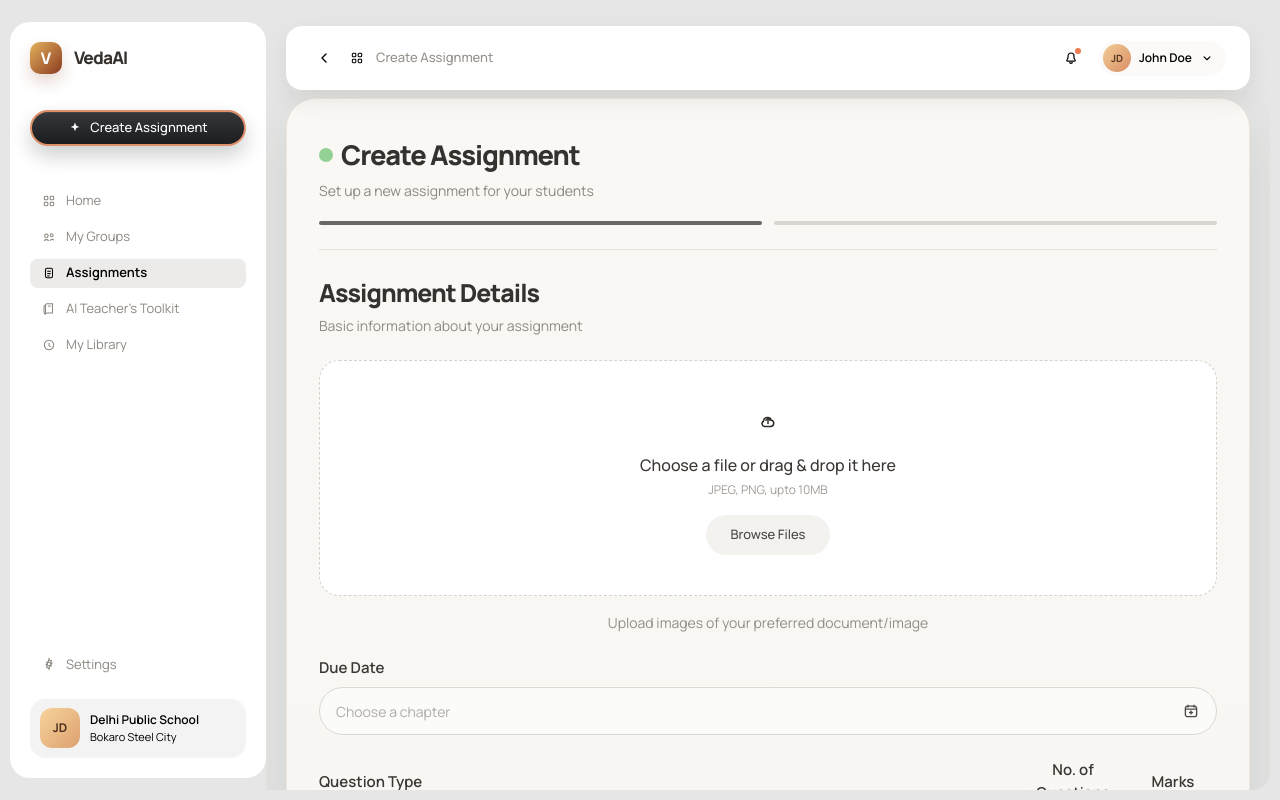
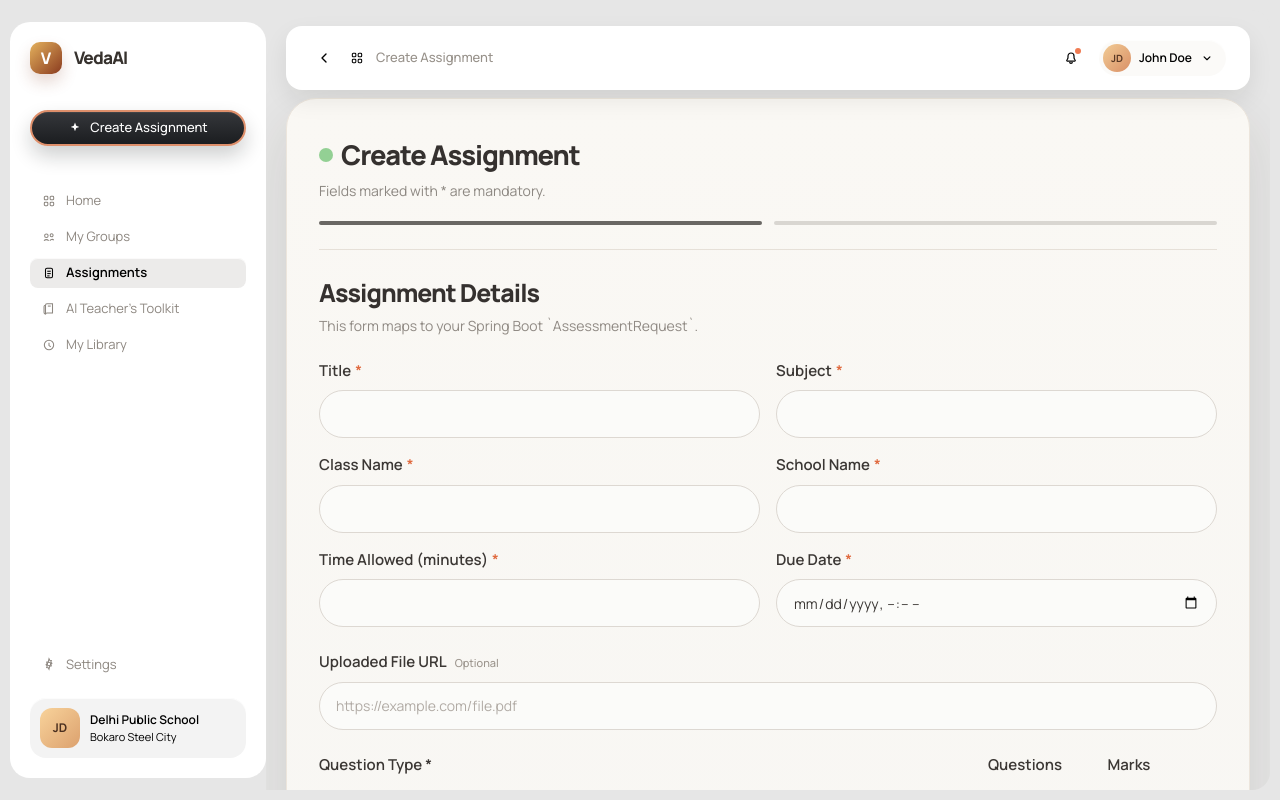
Before and after one commit to sagarboyal/ai-assessment-creator, a React (Vite) app in the folder frontend/: page / in a window 1280 px wide. Both pictures are taken after a click on the button "Create Assignment". Built offline with nearby package versions, Linux system fonts and the light colour scheme.

Commit message:
feat: add form field for assignment page

```diff
--- a/frontend/src/components/assignments/CreateAssignmentPage.tsx
+++ b/frontend/src/components/assignments/CreateAssignmentPage.tsx
@@ -1,27 +1,166 @@
+import { useState, type ChangeEvent, type FormEvent, type HTMLInputTypeAttribute } from "react";
 import { ChevronDownIcon, PlusIcon } from "../icons";
+import { api } from "../../lib/api";
 
 type CreateAssignmentPageProps = {
   onBack?: () => void;
 };
 
-const questionRows = [
-  { label: "Multiple Choice Questions", count: 4, marks: 1 },
-  { label: "Short Questions", count: 3, marks: 2 },
-  { label: "Diagram/Graph-Based Questions", count: 5, marks: 5 },
-  { label: "Numerical Problems", count: 5, marks: 5 },
+type QuestionTypeOption =
+  | "MULTIPLE_CHOICE"
+  | "SHORT_ANSWER"
+  | "LONG_ANSWER"
+  | "TRUE_FALSE"
+  | "NUMERICAL"
+  | "DIAGRAM_GRAPH";
+
+type QuestionTypeRow = {
+  id: number;
+  marks: number;
+  questionCount: number;
+  type: QuestionTypeOption;
+};
+
+type AssessmentFormState = {
+  additionalInstructions: string;
+  className: string;
+  dueDate: string;
+  schoolName: string;
+  subject: string;
+  timeAllowed: string;
+  title: string;
+  uploadedFileUrl: string;
+};
+
+const questionTypeOptions: Array<{ label: string; value: QuestionTypeOption }> = [
+  { label: "Multiple Choice", value: "MULTIPLE_CHOICE" },
+  { label: "Short Answer", value: "SHORT_ANSWER" },
+  { label: "Long Answer", value: "LONG_ANSWER" },
+  { label: "True / False", value: "TRUE_FALSE" },
+  { label: "Numerical", value: "NUMERICAL" },
+  { label: "Diagram / Graph", value: "DIAGRAM_GRAPH" },
 ];
 
+const initialFormState: AssessmentFormState = {
+  additionalInstructions: "",
+  className: "",
+  dueDate: "",
+  schoolName: "",
+  subject: "",
+  timeAllowed: "",
+  title: "",
+  uploadedFileUrl: "",
+};
+
+const createQuestionTypeRow = (id: number): QuestionTypeRow => ({
+  id,
+  marks: 1,
+  questionCount: 1,
+  type: "MULTIPLE_CHOICE",
+});
+
 export function CreateAssignmentPage({ onBack }: CreateAssignmentPageProps) {
-  const totalQuestions = questionRows.reduce((sum, row) => sum + row.count, 0);
-  const totalMarks = questionRows.reduce(
-    (sum, row) => sum + row.count * row.marks,
-    0
+  const [form, setForm] = useState<AssessmentFormState>(initialFormState);
+  const [questionTypes, setQuestionTypes] = useState<QuestionTypeRow[]>([
+    createQuestionTypeRow(1),
+  ]);
+  const [isSubmitting, setIsSubmitting] = useState(false);
+  const [errorMessage, setErrorMessage] = useState<string | null>(null);
+  const [successMessage, setSuccessMessage] = useState<string | null>(null);
+
+  const totalQuestions = questionTypes.reduce(
+    (sum, row) => sum + row.questionCount,
+    0,
   );
+  const totalMarks = questionTypes.reduce(
+    (sum, row) => sum + row.questionCount * row.marks,
+    0,
+  );
+
+  const handleInputChange = (
+    event: ChangeEvent<HTMLInputElement | HTMLTextAreaElement>,
+  ) => {
+    const { name, value } = event.target;
+
+    setForm((currentForm) => ({
+      ...currentForm,
+      [name]: value,
+    }));
+  };
+
+  const handleQuestionTypeChange = <K extends keyof QuestionTypeRow>(
+    id: number,
+    key: K,
+    value: QuestionTypeRow[K],
+  ) => {
+    setQuestionTypes((currentRows) =>
+      currentRows.map((row) => (row.id === id ? { ...row, [key]: value } : row)),
+    );
+  };
+
+  const addQuestionType = () => {
+    setQuestionTypes((currentRows) => [
+      ...currentRows,
+      createQuestionTypeRow(Date.now()),
+    ]);
+  };
+
+  const removeQuestionType = (id: number) => {
+    setQuestionTypes((currentRows) =>
+      currentRows.length === 1
+        ? currentRows
+        : currentRows.filter((row) => row.id !== id),
+    );
+  };
+
+  const handleSubmit = async (event: FormEvent<HTMLFormElement>) => {
+    event.preventDefault();
+    setErrorMessage(null);
+    setSuccessMessage(null);
+
+    if (questionTypes.length === 0) {
+      setErrorMessage("At least one question type is required.");
+      return;
+    }
+
+    try {
+      setIsSubmitting(true);
+
+      const payload = {
+        title: form.title.trim(),
+        subject: form.subject.trim(),
+        className: form.className.trim(),
+        schoolName: form.schoolName.trim(),
+        timeAllowed: Number(form.timeAllowed),
+        dueDate: form.dueDate,
+        questionTypes: questionTypes.map((row) => ({
+          marks: row.marks,
+          questionCount: row.questionCount,
+          type: row.type,
+        })),
+        additionalInstructions: form.additionalInstructions.trim() || null,
+        uploadedFileUrl: form.uploadedFileUrl.trim() || null,
+      };
+
+      await api.post("/assessments", payload);
+
+      setSuccessMessage("Assignment created successfully.");
+      setForm(initialFormState);
+      setQuestionTypes([createQuestionTypeRow(1)]);
+    } catch (error) {
+      setErrorMessage("Failed to create assignment. Check the API endpoint and payload shape.");
+    } finally {
+      setIsSubmitting(false);
+    }
+  };
 
   return (
     <div className="bg-[#e6e6e6] px-3 pb-4 pt-2 sm:px-8 sm:pb-6 sm:pt-3 xl:px-5 xl:pt-4 2xl:px-8 2xl:pb-8">
       <div className="mx-auto flex w-full max-w-[1120px] flex-col xl:max-w-[1240px]">
-        <section className="relative rounded-[26px] bg-[linear-gradient(180deg,#faf8f4_0%,#f7f6f3_100%)] px-4 py-5 shadow-[0_20px_50px_rgba(53,41,28,0.1)] sm:px-6 sm:py-7 md:-mt-2 md:rounded-[30px] md:border md:border-[#ece5dc] md:pt-8 md:shadow-[0_24px_60px_rgba(53,41,28,0.12)] xl:px-8 xl:py-8 xl:pt-9 2xl:px-10">
+        <form
+          onSubmit={handleSubmit}
+          className="relative rounded-[26px] bg-[linear-gradient(180deg,#faf8f4_0%,#f7f6f3_100%)] px-4 py-5 shadow-[0_20px_50px_rgba(53,41,28,0.1)] sm:px-6 sm:py-7 md:-mt-2 md:rounded-[30px] md:border md:border-[#ece5dc] md:pt-8 md:shadow-[0_24px_60px_rgba(53,41,28,0.12)] xl:px-8 xl:py-8 xl:pt-9 2xl:px-10"
+        >
           <header className="border-b border-[#e6e0d8] pb-5 sm:pb-6">
             <div className="flex items-center gap-2">
               <span className="h-3.5 w-3.5 rounded-full bg-[#93d094]" />
@@ -30,7 +169,7 @@ export function CreateAssignmentPage({ onBack }: CreateAssignmentPageProps) {
               </h1>
             </div>
             <p className="mt-1 text-[12px] text-[#8d8882] sm:text-[14px]">
-              Set up a new assignment for your students
+              Fields marked with * are mandatory.
             </p>
 
             <div className="mt-4 grid grid-cols-[1fr_1fr] gap-2 sm:mt-5 sm:gap-3">
@@ -44,55 +183,102 @@ export function CreateAssignmentPage({ onBack }: CreateAssignmentPageProps) {
               Assignment Details
             </h2>
             <p className="mt-1 text-[12px] text-[#908a84] sm:text-[14px]">
-              Basic information about your assignment
+              This form maps to your Spring Boot `AssessmentRequest`.
             </p>
           </div>
 
-          <div className="mt-5 rounded-[20px] border border-dashed border-[#d6d1cb] bg-white px-4 py-8 text-center sm:mt-6 sm:px-6 sm:py-10">
-            <div className="mx-auto mb-3 grid h-10 w-10 place-items-center rounded-full text-[#2f2b28]">
-              <UploadCloudIcon />
+          <div className="mt-6 grid gap-4 md:grid-cols-2">
+            <InputField
+              label="Title"
+              name="title"
+              onChange={handleInputChange}
+              required
+              value={form.title}
+            />
+            <InputField
+              label="Subject"
+              name="subject"
+              onChange={handleInputChange}
+              required
+              value={form.subject}
+            />
+            <InputField
+              label="Class Name"
+              name="className"
+              onChange={handleInputChange}
+              required
+              value={form.className}
+            />
+            <InputField
+              label="School Name"
+              name="schoolName"
+              onChange={handleInputChange}
+              required
+              value={form.schoolName}
+            />
+            <InputField
+              label="Time Allowed (minutes)"
+              min="1"
+              name="timeAllowed"
+              onChange={handleInputChange}
+              required
+              type="number"
+              value={form.timeAllowed}
+            />
+            <InputField
+              label="Due Date"
+              name="dueDate"
+              onChange={handleInputChange}
+              required
+              type="datetime-local"
+              value={form.dueDate}
+            />
           </div>
-            <p className="text-[14px] font-medium text-[#3c3734] sm:text-[16px]">
-              Choose a file or drag & drop it here
-            </p>
-            <p className="mt-1 text-[11px] text-[#a09a94] sm:text-[12px]">
-              JPEG, PNG, upto 10MB
-            </p>
-            <button className="mt-4 inline-flex h-10 items-center justify-center rounded-full bg-[#f3f2ef] px-6 text-[13px] font-medium text-[#4b4744]">
-              Browse Files
-            </button>
-          </div>
-
-          <p className="mt-3 text-center text-[12px] text-[#938d87] sm:mt-4 sm:text-[14px]">
-            Upload images of your preferred document/image
-          </p>
 
           <div className="mt-5 sm:mt-6">
             <label className="mb-2 block text-[13px] font-semibold text-[#3b3734] sm:text-[15px]">
-              Due Date
+              Uploaded File URL
+              <span className="ml-2 text-[11px] font-medium text-[#9b948c]">
+                Optional
+              </span>
             </label>
-            <div className="flex h-12 items-center justify-between rounded-full border border-[#ddd8d2] bg-[#fbfbf9] px-4 text-[13px] text-[#b1aba5] sm:text-[14px]">
-              <span>Choose a chapter</span>
-              <CalendarPlusIcon />
-            </div>
+            <input
+              name="uploadedFileUrl"
+              onChange={handleInputChange}
+              placeholder="https://example.com/file.pdf"
+              type="url"
+              value={form.uploadedFileUrl}
+              className="h-12 w-full rounded-full border border-[#ddd8d2] bg-[#fbfbf9] px-4 text-[13px] text-[#3b3734] outline-none transition placeholder:text-[#b1aba5] focus:border-[#b49f8c] sm:text-[14px]"
+            />
           </div>
 
           <div className="mt-5 sm:mt-6">
-            <div className="mb-3 grid grid-cols-[minmax(0,1fr)_auto_auto] items-center gap-3 text-[12px] font-semibold text-[#3b3734] sm:mb-4 sm:text-[15px]">
-              <span>Question Type</span>
-              <span className="w-[72px] text-center sm:w-[88px]">
-                No. of Questions
+            <div className="mb-3 grid grid-cols-[minmax(0,1fr)_auto_auto_auto] items-center gap-3 text-[12px] font-semibold text-[#3b3734] sm:mb-4 sm:text-[15px]">
+              <span>Question Type *</span>
+              <span className="w-[82px] text-center sm:w-[96px]">
+                Questions
               </span>
               <span className="w-[72px] text-center sm:w-[88px]">Marks</span>
+              <span className="w-8" />
             </div>
 
             <div className="space-y-3">
-              {questionRows.map((row) => (
-                <QuestionTypeRow key={row.label} {...row} />
+              {questionTypes.map((row) => (
+                <QuestionTypeEditor
+                  key={row.id}
+                  disableRemove={questionTypes.length === 1}
+                  row={row}
+                  onChange={handleQuestionTypeChange}
+                  onRemove={removeQuestionType}
+                />
               ))}
             </div>
 
-            <button className="mt-4 inline-flex items-center gap-2 text-[13px] font-semibold text-[#33302d] sm:text-[14px]">
+            <button
+              onClick={addQuestionType}
+              type="button"
+              className="mt-4 inline-flex items-center gap-2 text-[13px] font-semibold text-[#33302d] sm:text-[14px]"
+            >
               <span className="grid h-7 w-7 place-items-center rounded-full bg-[#2d2b29] text-white">
                 <PlusIcon className="h-3.5 w-3.5" />
               </span>
@@ -107,104 +293,187 @@ export function CreateAssignmentPage({ onBack }: CreateAssignmentPageProps) {
 
           <div className="mt-6 sm:mt-8">
             <label className="mb-2 block text-[13px] font-semibold text-[#3b3734] sm:text-[15px]">
-              Additional Information (For better output)
+                Additional Instructions
+              <span className="ml-2 text-[11px] font-medium text-[#9b948c]">
+                Optional extra prompt
+              </span>
             </label>
-            <div className="flex min-h-[104px] items-start justify-between rounded-[18px] border border-dashed border-[#e0dbd5] bg-white px-4 py-4 text-[12px] text-[#a09a94] sm:text-[13px]">
-              <span>
-                e.g Generate a question paper for 3 hour exam duration...
-              </span>
-              <span className="mt-auto grid h-8 w-8 place-items-center rounded-full bg-[#f5f4f1] text-[#47423f]">
+            <div className="rounded-[18px] border border-dashed border-[#e0dbd5] bg-white px-4 py-4">
+              <textarea
+                name="additionalInstructions"
+                onChange={handleInputChange}
+                placeholder="e.g. Generate a question paper for a 3 hour exam with moderate difficulty and step-based marking."
+                rows={5}
+                value={form.additionalInstructions}
+                className="w-full resize-none bg-transparent text-[13px] text-[#3b3734] outline-none placeholder:text-[#a09a94] sm:text-[14px]"
+              />
+              <div className="mt-3 flex justify-end">
+                <span className="grid h-8 w-8 place-items-center rounded-full bg-[#f5f4f1] text-[#47423f]">
                   <MicIcon />
                 </span>
               </div>
             </div>
-        </section>
+          </div>
+
+          {errorMessage ? (
+            <p className="mt-5 rounded-2xl border border-[#e8beb1] bg-[#fff3ef] px-4 py-3 text-[13px] text-[#9a4c39]">
+              {errorMessage}
+            </p>
+          ) : null}
+
+          {successMessage ? (
+            <p className="mt-5 rounded-2xl border border-[#cbe7cf] bg-[#eef9f0] px-4 py-3 text-[13px] text-[#31653c]">
+              {successMessage}
+            </p>
+          ) : null}
 
           <div className="mt-5 flex items-center justify-between px-1 pb-2 sm:mt-6">
             <button
               onClick={onBack}
+              type="button"
               className="inline-flex h-11 items-center gap-2 rounded-full bg-white px-6 text-[14px] font-medium text-[#3b3734] shadow-[0_12px_30px_rgba(51,43,34,0.08)]"
             >
               <BackArrowIcon />
               Previous
             </button>
 
-          <button className="inline-flex h-11 items-center gap-2 rounded-full bg-[linear-gradient(180deg,#2f3136_0%,#1a1b1d_100%)] px-7 text-[14px] font-medium text-white shadow-[0_12px_30px_rgba(21,22,24,0.18)]">
-            Next
+            <button
+              disabled={isSubmitting}
+              type="submit"
+              className="inline-flex h-11 items-center gap-2 rounded-full bg-[linear-gradient(180deg,#2f3136_0%,#1a1b1d_100%)] px-7 text-[14px] font-medium text-white shadow-[0_12px_30px_rgba(21,22,24,0.18)] disabled:cursor-not-allowed disabled:opacity-70"
+            >
+              {isSubmitting ? "Saving..." : "Create Assignment"}
               <ForwardArrowIcon />
             </button>
           </div>
+        </form>
       </div>
     </div>
   );
 }
 
-type QuestionTypeRowProps = {
-  count: number;
+type InputFieldProps = {
   label: string;
-  marks: number;
+  min?: string;
+  name: keyof AssessmentFormState;
+  onChange: (
+    event: ChangeEvent<HTMLInputElement | HTMLTextAreaElement>,
+  ) => void;
+  required?: boolean;
+  type?: HTMLInputTypeAttribute;
+  value: string;
 };
 
-function QuestionTypeRow({ count, label, marks }: QuestionTypeRowProps) {
+function InputField({
+  label,
+  min,
+  name,
+  onChange,
+  required = false,
+  type = "text",
+  value,
+}: InputFieldProps) {
   return (
-    <div className="grid grid-cols-[minmax(0,1fr)_auto_auto] items-center gap-3">
-      <div className="flex items-center gap-3">
-        <button className="flex h-11 min-w-0 flex-1 items-center justify-between rounded-full bg-white px-4 text-left text-[13px] text-[#3f3a37] shadow-[inset_0_1px_0_rgba(255,255,255,0.9)] sm:text-[14px]">
-          <span className="truncate">{label}</span>
-          <ChevronDownIcon className="h-4 w-4 flex-none text-[#827c76]" />
-        </button>
-        <button className="text-[18px] text-[#5c5752]">x</button>
+    <label className="block">
+      <span className="mb-2 block text-[13px] font-semibold text-[#3b3734] sm:text-[15px]">
+        {label}
+        {required ? <span className="ml-1 text-[#e06a3f]">*</span> : null}
+      </span>
+      <input
+        className="h-12 w-full rounded-full border border-[#ddd8d2] bg-[#fbfbf9] px-4 text-[13px] text-[#3b3734] outline-none transition placeholder:text-[#b1aba5] focus:border-[#b49f8c] sm:text-[14px]"
+        min={min}
+        name={name}
+        onChange={onChange}
+        required={required}
+        type={type}
+        value={value}
+      />
+    </label>
+  );
+}
+
+type QuestionTypeEditorProps = {
+  disableRemove: boolean;
+  onChange: <K extends keyof QuestionTypeRow>(
+    id: number,
+    key: K,
+    value: QuestionTypeRow[K],
+  ) => void;
+  onRemove: (id: number) => void;
+  row: QuestionTypeRow;
+};
+
+function QuestionTypeEditor({
+  disableRemove,
+  onChange,
+  onRemove,
+  row,
+}: QuestionTypeEditorProps) {
+  return (
+    <div className="grid grid-cols-[minmax(0,1fr)_auto_auto_auto] items-center gap-3">
+      <div className="relative">
+        <select
+          value={row.type}
+          onChange={(event) =>
+            onChange(row.id, "type", event.target.value as QuestionTypeOption)
+          }
+          className="h-11 w-full appearance-none rounded-full border border-[#ddd8d2] bg-white px-4 pr-10 text-[13px] text-[#3f3a37] outline-none sm:text-[14px]"
+        >
+          {questionTypeOptions.map((option) => (
+            <option key={option.value} value={option.value}>
+              {option.label}
+            </option>
+          ))}
+        </select>
+        <ChevronDownIcon className="pointer-events-none absolute right-4 top-1/2 h-4 w-4 -translate-y-1/2 text-[#827c76]" />
       </div>
 
-      <CounterPill value={count} />
-      <CounterPill value={marks} />
+      <CounterPill
+        value={row.questionCount}
+        onChange={(value) => onChange(row.id, "questionCount", value)}
+      />
+      <CounterPill
+        value={row.marks}
+        onChange={(value) => onChange(row.id, "marks", value)}
+      />
+
+      <button
+        disabled={disableRemove}
+        onClick={() => onRemove(row.id)}
+        type="button"
+        className="text-[18px] text-[#5c5752] disabled:cursor-not-allowed disabled:opacity-30"
+      >
+        x
+      </button>
     </div>
   );
 }
 
-function CounterPill({ value }: { value: number }) {
+function CounterPill({
+  onChange,
+  value,
+}: {
+  onChange: (value: number) => void;
+  value: number;
+}) {
   return (
-    <div className="flex h-11 w-[72px] items-center justify-between rounded-full bg-white px-3 text-[14px] font-semibold text-[#47423f] sm:w-[88px]">
-      <button className="text-[#d2cec9]">-</button>
+    <div className="flex h-11 w-[82px] items-center justify-between rounded-full bg-white px-3 text-[14px] font-semibold text-[#47423f] sm:w-[96px]">
+      <button
+        onClick={() => onChange(Math.max(1, value - 1))}
+        type="button"
+        className="text-[#8d867f]"
+      >
+        -
+      </button>
       <span>{value}</span>
-      <button className="text-[#d2cec9]">+</button>
+      <button
+        onClick={() => onChange(value + 1)}
+        type="button"
+        className="text-[#5a554f]"
+      >
+        +
+      </button>
     </div>
-  );
-}
-
-function UploadCloudIcon() {
-  return (
-    <svg
-      viewBox="0 0 24 24"
-      fill="none"
-      stroke="currentColor"
-      strokeWidth="1.8"
-      className="h-5 w-5"
-    >
-      <path d="M8.5 18.5h6.8a3.7 3.7 0 0 0 .7-7.3 4.8 4.8 0 0 0-9.4 1.1A3.3 3.3 0 0 0 8.5 18.5Z" />
-      <path d="M12 8.5v7" />
-      <path
-        d="m9.5 11 2.5-2.5 2.5 2.5"
-        strokeLinecap="round"
-        strokeLinejoin="round"
-      />
-    </svg>
-  );
-}
-
-function CalendarPlusIcon() {
-  return (
-    <svg
-      viewBox="0 0 24 24"
-      fill="none"
-      stroke="currentColor"
-      strokeWidth="1.8"
-      className="h-4.5 w-4.5 text-[#4f4a46]"
-    >
-      <rect x="4.5" y="5.5" width="15" height="14" rx="3" />
-      <path d="M8 3.8v3.4M16 3.8v3.4M4.5 9.5h15" />
-      <path d="M12 12v4M10 14h4" strokeLinecap="round" />
-    </svg>
   );
 }
 
```
Lines whose indentation alone changed are shown as unchanged.
